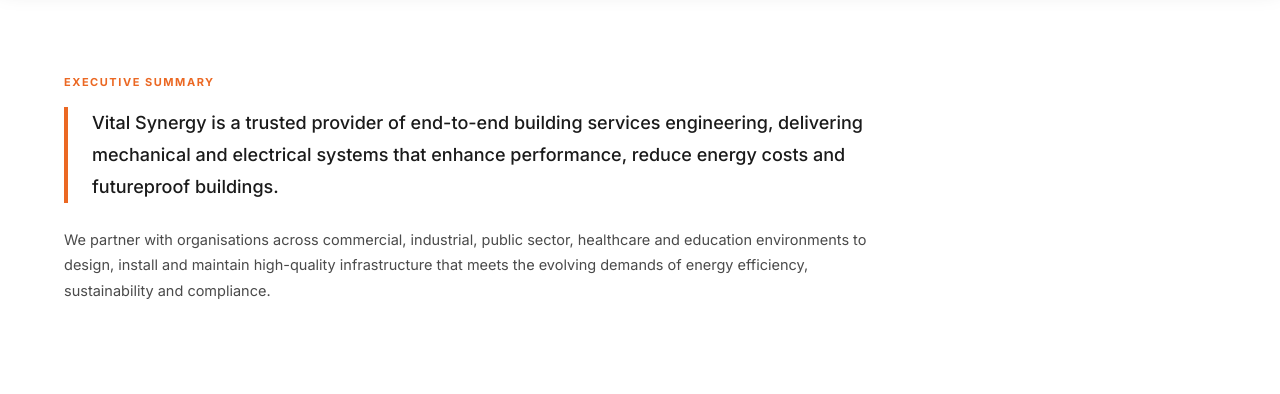
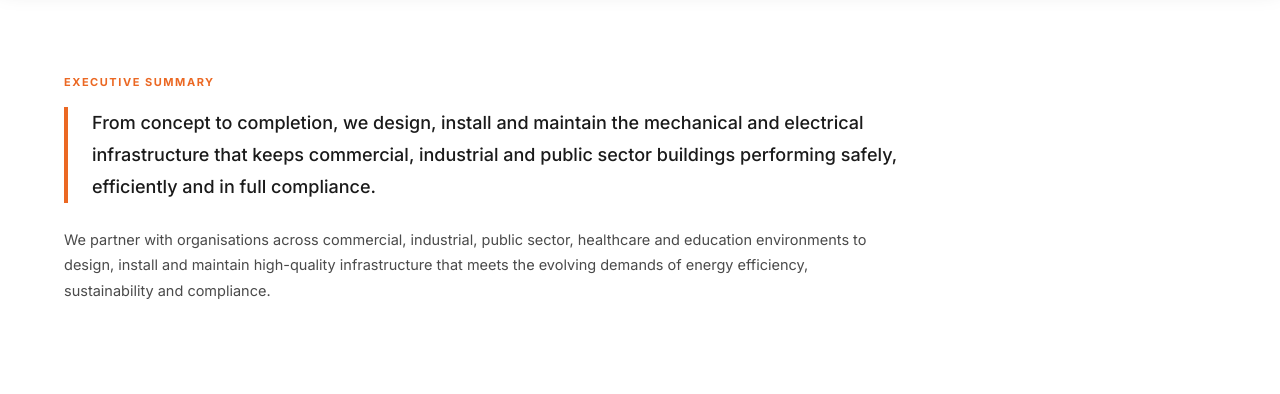
Before and after one commit to mrJohnHolt/Vital-Synergy-website, a website: page about.html in a window 1280 px wide. Shown: the part 662-1056 px from the top of the page. Drawn offline with nearby package versions, Linux system fonts and the light colour scheme.

Commit message:
remove duplication about.html

```diff
--- a/about.html
+++ b/about.html
@@ -230,7 +230,7 @@
   <section class="section">
     <div class="wrap">
       <span class="eyebrow">Executive Summary</span>
-      <p class="es-statement">Vital Synergy is a trusted provider of end-to-end building services engineering, delivering mechanical and electrical systems that enhance performance, reduce energy costs and futureproof buildings.</p>
+      <p class="es-statement">From concept to completion, we design, install and maintain the mechanical and electrical infrastructure that keeps commercial, industrial and public sector buildings performing safely, efficiently and in full compliance.</p>
       <p class="body-text" style="max-width:820px; margin-top:24px;">We partner with organisations across commercial, industrial, public sector, healthcare and education environments to design, install and maintain high-quality infrastructure that meets the evolving demands of energy efficiency, sustainability and compliance.</p>
     </div>
   </section>
```
